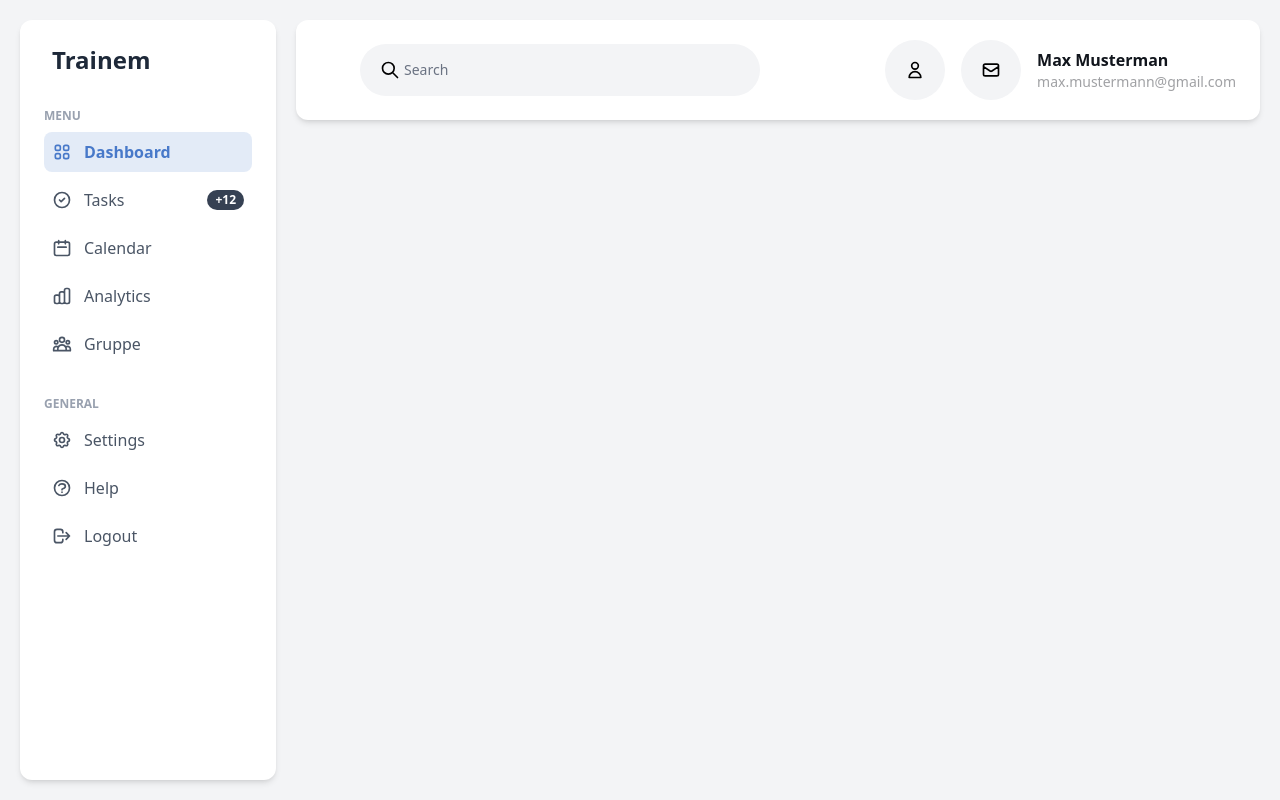
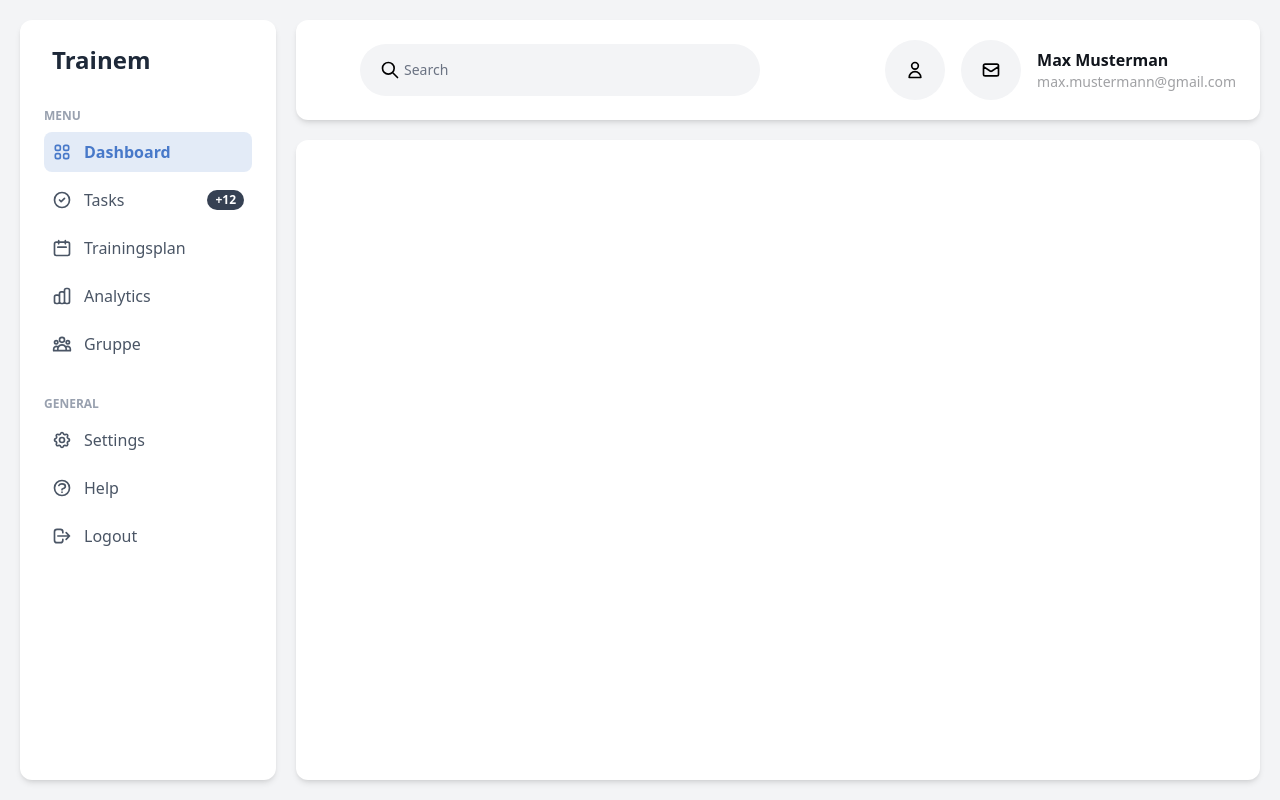
Before and after one commit to judi2641/trainem-deploy, a React app in the folder frontend/: page / in a window 1280 px wide. Built offline with nearby package versions, Linux system fonts and the light colour scheme; the HTML template or start-up script is replaced by a standard one.

Commit message:
dashboard area created

```diff
--- a/frontend/src/components/DashboardArea.tsx
+++ b/frontend/src/components/DashboardArea.tsx
@@ -0,0 +1,8 @@
+export default function DashboardArea(){
+    return (
+        <div className="h-full w-full bg-white shadow-md p-6 rounded-xl flex ">
+
+        </div>
+
+    );
+}
--- a/frontend/src/components/Sidebar.tsx
+++ b/frontend/src/components/Sidebar.tsx
@@ -8,7 +8,7 @@ import {
   HiOutlineCog,
   HiOutlineQuestionMarkCircle,
   HiOutlineLogout
-} from 'react-icons/hi'; // Importiere die Icons
+} from 'react-icons/hi';
 
 export default function Sidebar() {
   return (
@@ -50,7 +50,7 @@ export default function Sidebar() {
           <li>
             <a href="#" className="flex items-center p-2 rounded-lg text-gray-600 hover:bg-gray-100">
               <HiOutlineCalendar className="w-5 h-5" />
-              <span className="ml-3">Calendar</span>
+              <span className="ml-3">Trainingsplan</span>
             </a>
           </li>
           <li>
--- a/frontend/src/pages/Dashboard.tsx
+++ b/frontend/src/pages/Dashboard.tsx
@@ -1,7 +1,7 @@
-// src/pages/Dashboard.tsx
+
 import Sidebar from '../components/Sidebar';
 import Header from '../components/Header';
-//import DashboardArea from '../components/DashboardArea'; // (Wird noch erstellt)
+import DashboardArea from '../components/DashboardArea';
 
 export default function Dashboard() {
   return (
@@ -10,8 +10,8 @@ export default function Dashboard() {
 
       <div className="flex-1 flex flex-col">
          <Header />
-        <main className="flex-1 p-8">
-          {/* <DashboardArea /> */}
+        <main className="flex-1 pt-0 pl-0 p-5">
+        <DashboardArea />
 
         </main>
       </div>
```
Also changed, not shown: frontend/src/App.tsx (+2 -11 lines).
